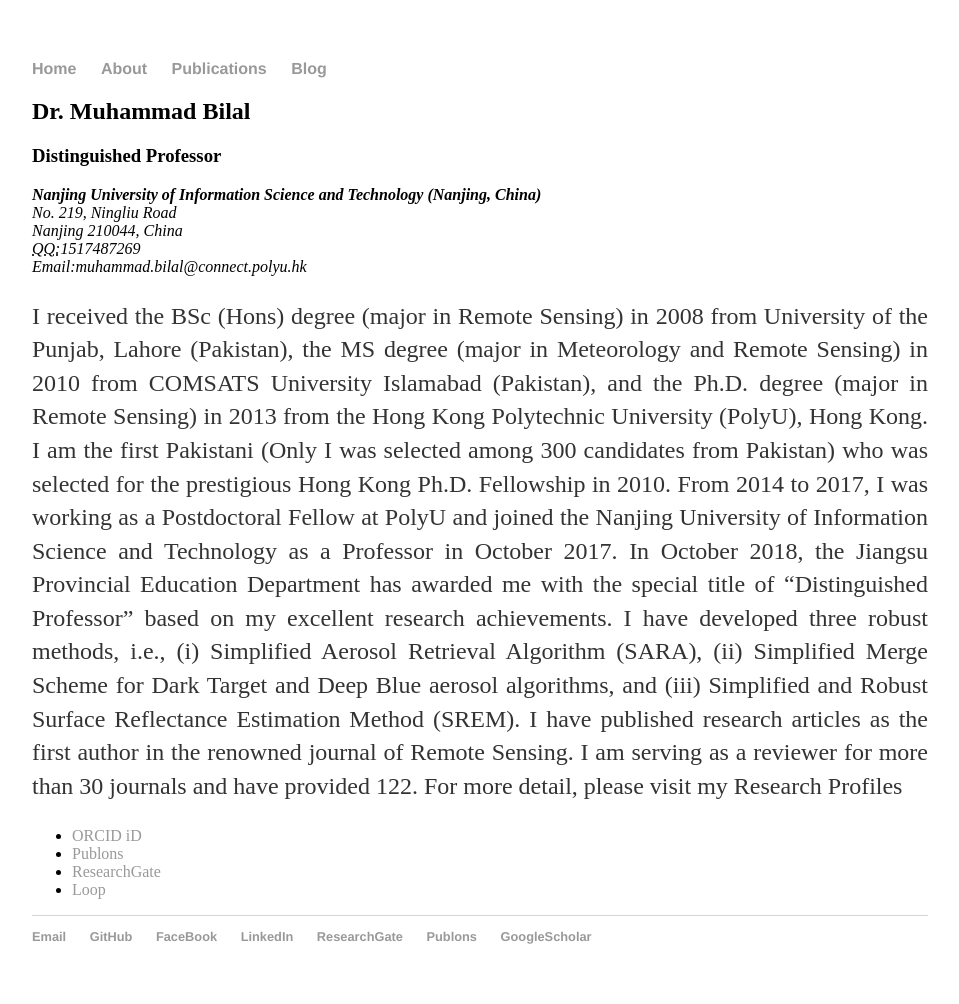
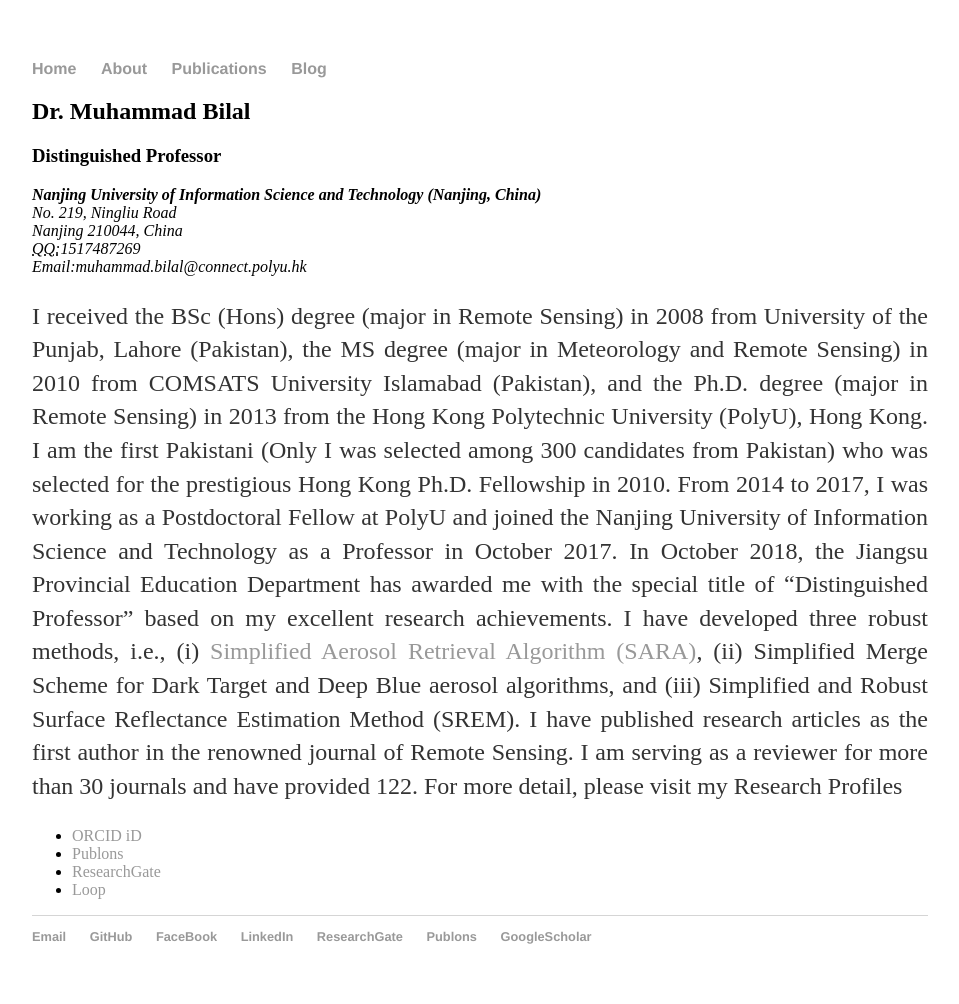
Before and after one commit to rs-DrBilal/rsbilal.github.io, a Jekyll site: the page built from about/index.html, in a window 1280 px wide. Shown: the whole page, without its empty margins (160-1119 px from the left). Built offline with Jekyll 4.4.1, drawn with Linux system fonts in a browser that asks for light colours.

Commit message:
Update index.html

```diff
--- a/about/index.html
+++ b/about/index.html
@@ -13,7 +13,7 @@
 					<abbr title="QQ">QQ:</abbr>1517487269<br>
 					<span class="obfuscate">Email:muhammad.bilal@connect.polyu.hk</span>
 					</address>
-			<p style="text-align:justify;"> I received the BSc (Hons) degree (major in Remote Sensing) in 2008 from University of the Punjab, Lahore (Pakistan), the MS degree (major in Meteorology and Remote Sensing) in 2010 from COMSATS University Islamabad (Pakistan), and the Ph.D. degree (major in Remote Sensing) in 2013 from the Hong Kong Polytechnic University (PolyU), Hong Kong. I am the first Pakistani (Only I was selected among 300 candidates from Pakistan) who was selected for the prestigious Hong Kong Ph.D. Fellowship in 2010. From 2014 to 2017, I was working as a Postdoctoral Fellow at PolyU and joined the Nanjing University of Information Science and Technology as a Professor in October 2017. In October 2018, the Jiangsu Provincial Education Department has awarded me with the special title of “Distinguished Professor” based on my excellent research achievements. I have developed three robust methods, i.e., (i) Simplified Aerosol Retrieval Algorithm (SARA), (ii) Simplified Merge Scheme for Dark Target and Deep Blue aerosol algorithms, and (iii) Simplified and Robust Surface Reflectance Estimation Method (SREM). I have published research articles as the first author in the renowned journal of Remote Sensing.  I am serving as a reviewer for more than 30 journals and have provided 122. For more detail, please visit my Research Profiles</p>
+			<p style="text-align:justify;"> I received the BSc (Hons) degree (major in Remote Sensing) in 2008 from University of the Punjab, Lahore (Pakistan), the MS degree (major in Meteorology and Remote Sensing) in 2010 from COMSATS University Islamabad (Pakistan), and the Ph.D. degree (major in Remote Sensing) in 2013 from the Hong Kong Polytechnic University (PolyU), Hong Kong. I am the first Pakistani (Only I was selected among 300 candidates from Pakistan) who was selected for the prestigious Hong Kong Ph.D. Fellowship in 2010. From 2014 to 2017, I was working as a Postdoctoral Fellow at PolyU and joined the Nanjing University of Information Science and Technology as a Professor in October 2017. In October 2018, the Jiangsu Provincial Education Department has awarded me with the special title of “Distinguished Professor” based on my excellent research achievements. I have developed three robust methods, i.e., (i) <a href="https://doi.org/10.1016/j.rse.2013.04.014">Simplified Aerosol Retrieval Algorithm (SARA)</a>, (ii) Simplified Merge Scheme for Dark Target and Deep Blue aerosol algorithms, and (iii) Simplified and Robust Surface Reflectance Estimation Method (SREM). I have published research articles as the first author in the renowned journal of Remote Sensing.  I am serving as a reviewer for more than 30 journals and have provided 122. For more detail, please visit my Research Profiles</p>
 
 			<ul class="contacts">
 				<li><a href="https://orcid.org/0000-0003-1022-3999">ORCID iD</a></li>
```
